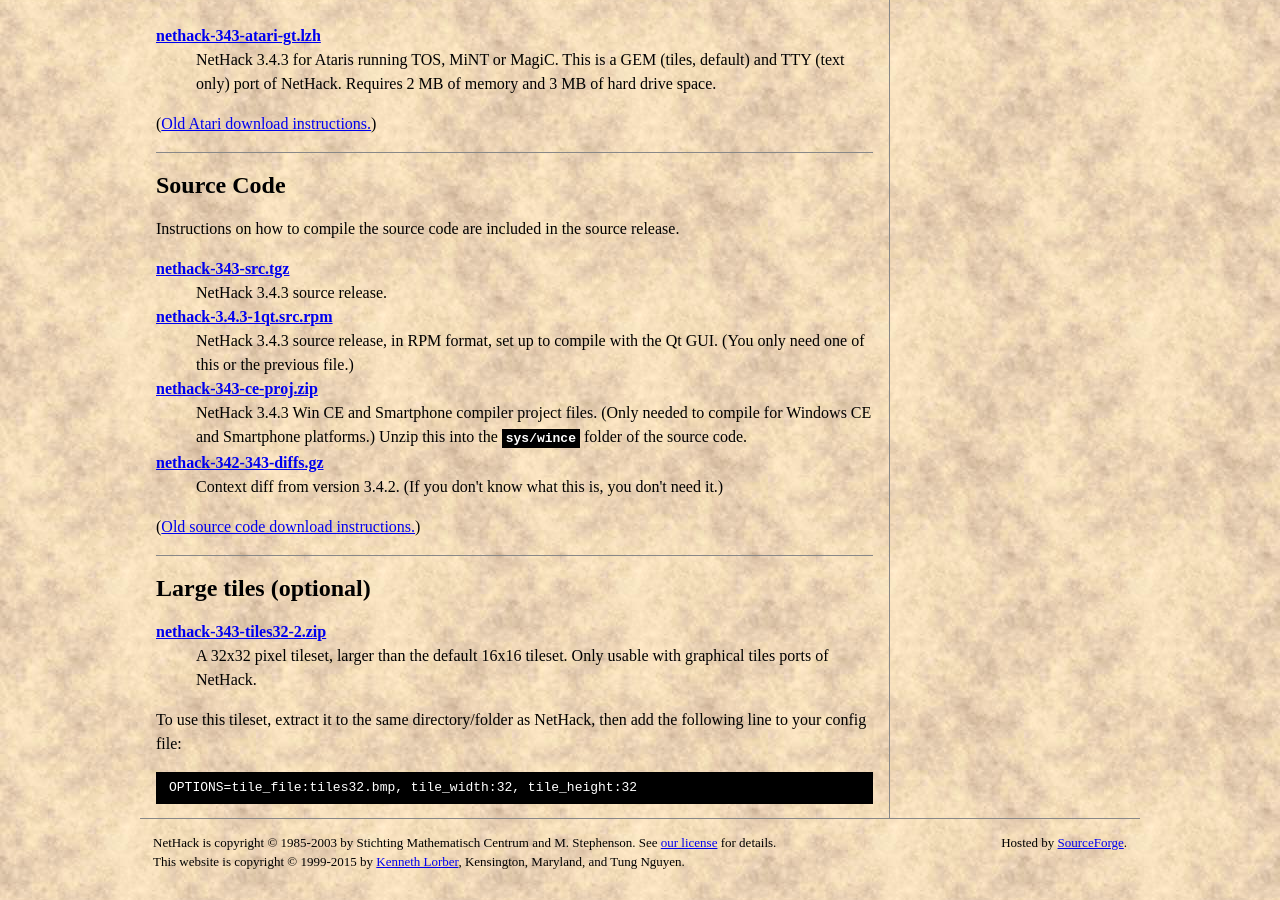
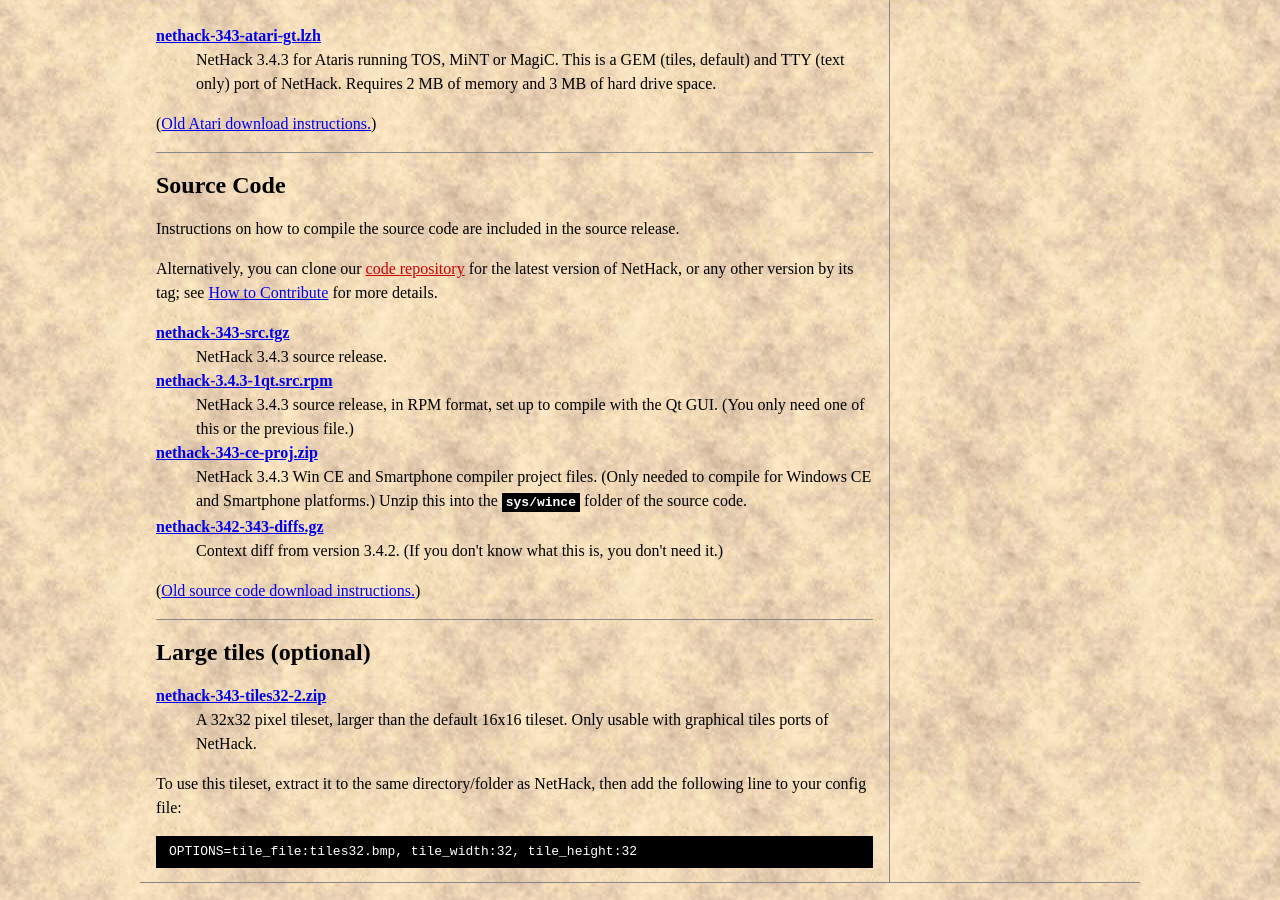
Before and after one commit to tung/nethack-www, a Jekyll site: the page built from v343/downloads.md, in a window 1280 px wide and 900 px high, scrolled down 3502 px. Built offline with Jekyll 4.4.1, drawn with Linux system fonts in a browser that asks for light colours.

Commit message:
Suggest cloning the repo in Source Code Downloads section
As an alternative to downloading the static tarball.

```diff
--- a/v343/downloads.md
+++ b/v343/downloads.md
@@ -154,6 +154,8 @@
 
 Instructions on how to compile the source code are included in the source release.
 
+Alternatively, you can clone our [code repository]({{ site.code_repository_url }}) for the latest version of NetHack, or any other version by its tag; see [How to Contribute]({{ site.baseurl }}/how-to-contribute.html#editing-the-source-code) for more details.
+
 [nethack-343-src.tgz](http://sourceforge.net/projects/nethack/files/nethack/3.4.3/nethack-343-src.tgz/download)
 : NetHack 3.4.3 source release.
 
```
